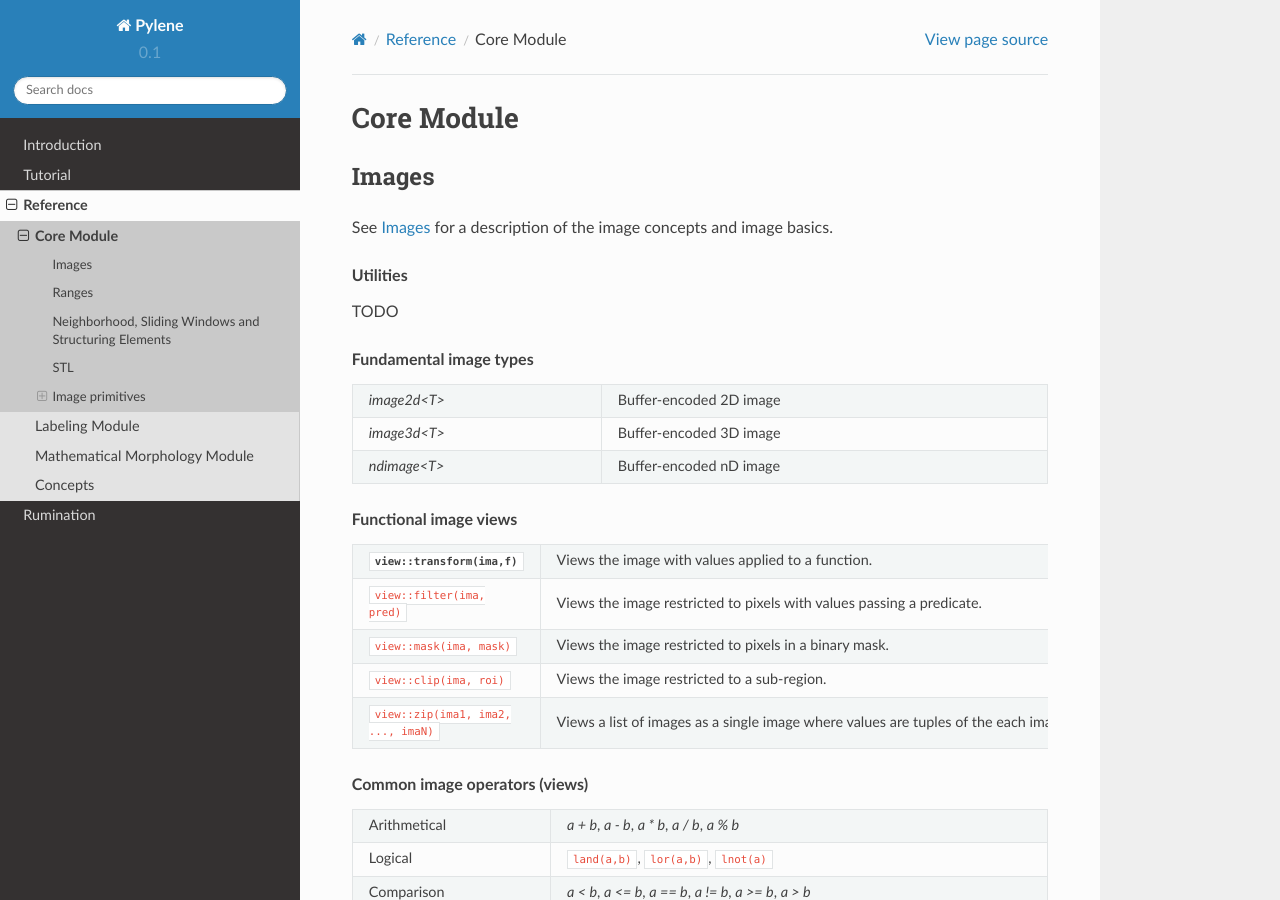
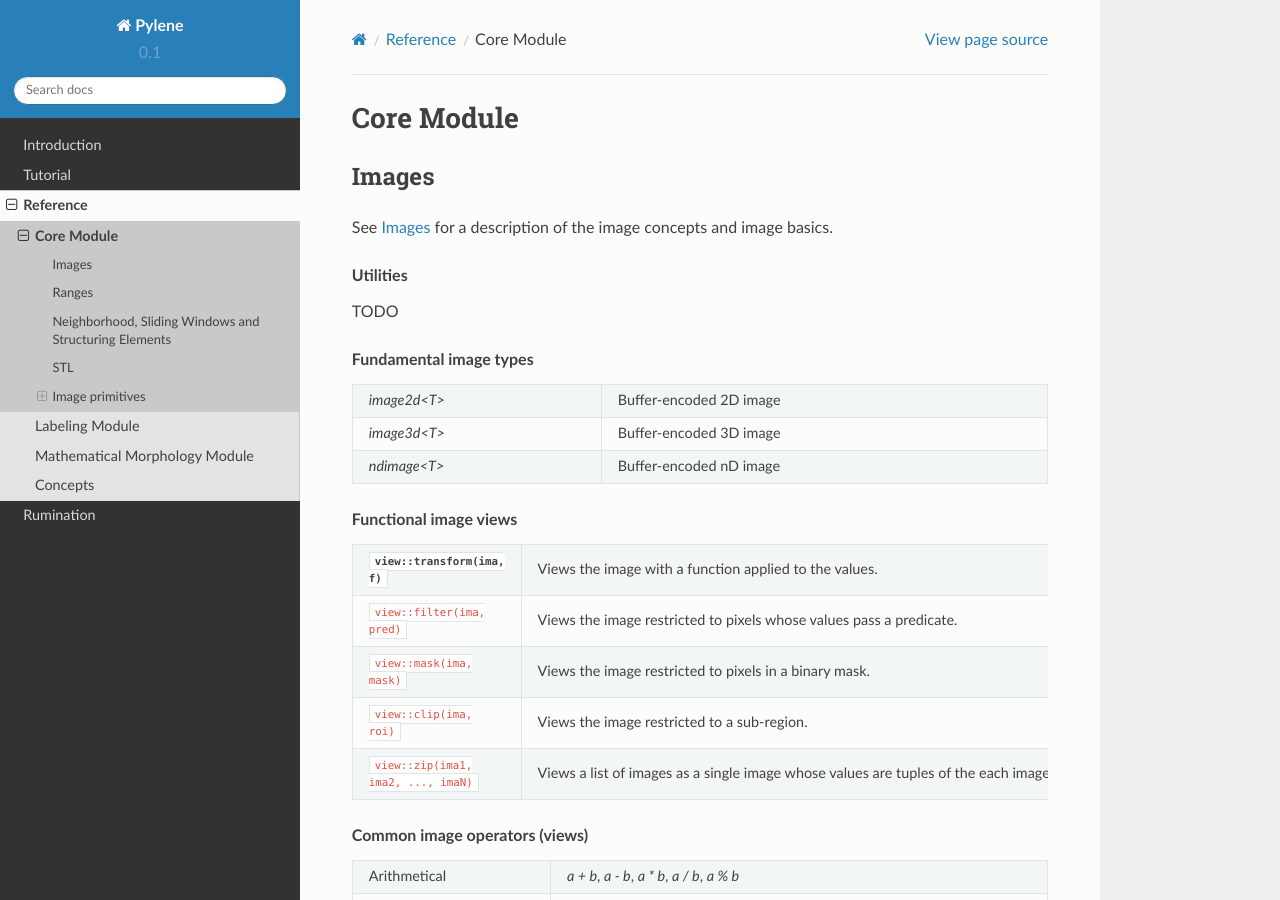
Before and after one commit to GerHobbelt/pylene, a Sphinx documentation site: the page built from doc/source/core.rst, in a window 1280 px wide and 900 px high. Built offline with Sphinx 7.4.7 and the Read the Docs theme 2.0.0, drawn with Linux system fonts in a browser that asks for light colours.

Commit message:
Minor corrections

```diff
--- a/doc/source/core.rst
+++ b/doc/source/core.rst
@@ -54,17 +54,17 @@ See :doc:`core/images` for a description of the image concepts and image basics.
     :class: full
 
 
-    +-----------------------------------------------------------+--------------------------------------------------------------------------------------------+
-    | :cpp:func:`view::transform(ima,f) <mln::view::transform>` | Views the image with values applied to a function.                                         |
-    +-----------------------------------------------------------+--------------------------------------------------------------------------------------------+
-    | ``view::filter(ima, pred)``                               | Views the image restricted to pixels with values passing a predicate.                      |
-    +-----------------------------------------------------------+--------------------------------------------------------------------------------------------+
-    | ``view::mask(ima, mask)``                                 | Views the image restricted to pixels in a binary mask.                                     |
-    +-----------------------------------------------------------+--------------------------------------------------------------------------------------------+
-    | ``view::clip(ima, roi)``                                  | Views the image restricted to a sub-region.                                                |
-    +-----------------------------------------------------------+--------------------------------------------------------------------------------------------+
-    | ``view::zip(ima1, ima2, ..., imaN)``                      | Views a list of images as a single image where values are tuples of the each image values. |
-    +-----------------------------------------------------------+--------------------------------------------------------------------------------------------+
+    +------------------------------------------------------------+--------------------------------------------------------------------------------------------+
+    | :cpp:func:`view::transform(ima, f) <mln::view::transform>` | Views the image with a function applied to the values.                                     |
+    +------------------------------------------------------------+--------------------------------------------------------------------------------------------+
+    | ``view::filter(ima, pred)``                                | Views the image restricted to pixels whose values pass a predicate.                        |
+    +------------------------------------------------------------+--------------------------------------------------------------------------------------------+
+    | ``view::mask(ima, mask)``                                  | Views the image restricted to pixels in a binary mask.                                     |
+    +------------------------------------------------------------+--------------------------------------------------------------------------------------------+
+    | ``view::clip(ima, roi)``                                   | Views the image restricted to a sub-region.                                                |
+    +------------------------------------------------------------+--------------------------------------------------------------------------------------------+
+    | ``view::zip(ima1, ima2, ..., imaN)``                       | Views a list of images as a single image whose values are tuples of the each image values. |
+    +------------------------------------------------------------+--------------------------------------------------------------------------------------------+
 
 .. topic:: Common image operators (views)
 
--- a/doc/source/core/view/transform.rst
+++ b/doc/source/core/view/transform.rst
@@ -9,7 +9,7 @@ Include :file:`<mln/core/image/view/transform.hpp>`
 #. .. cpp:function:: auto transform(Image ima, Image ima2, BinaryFunction f)
 
     1. Makes a view from `ima` where for each pixel value evals to `out(p) = f(ima(p))`
-    2. Makes a view from `ima` where for each pixel value evals to `out(p) = f(ima(p),ima2(p))`. For this overload, the domain of both image must be equal.
+    2. Makes a view from `ima` where for each pixel value evals to `out(p) = f(ima(p), ima2(p))`. For this overload, the domain of both image must be equal.
 
 
     :param ima: Input range
```
